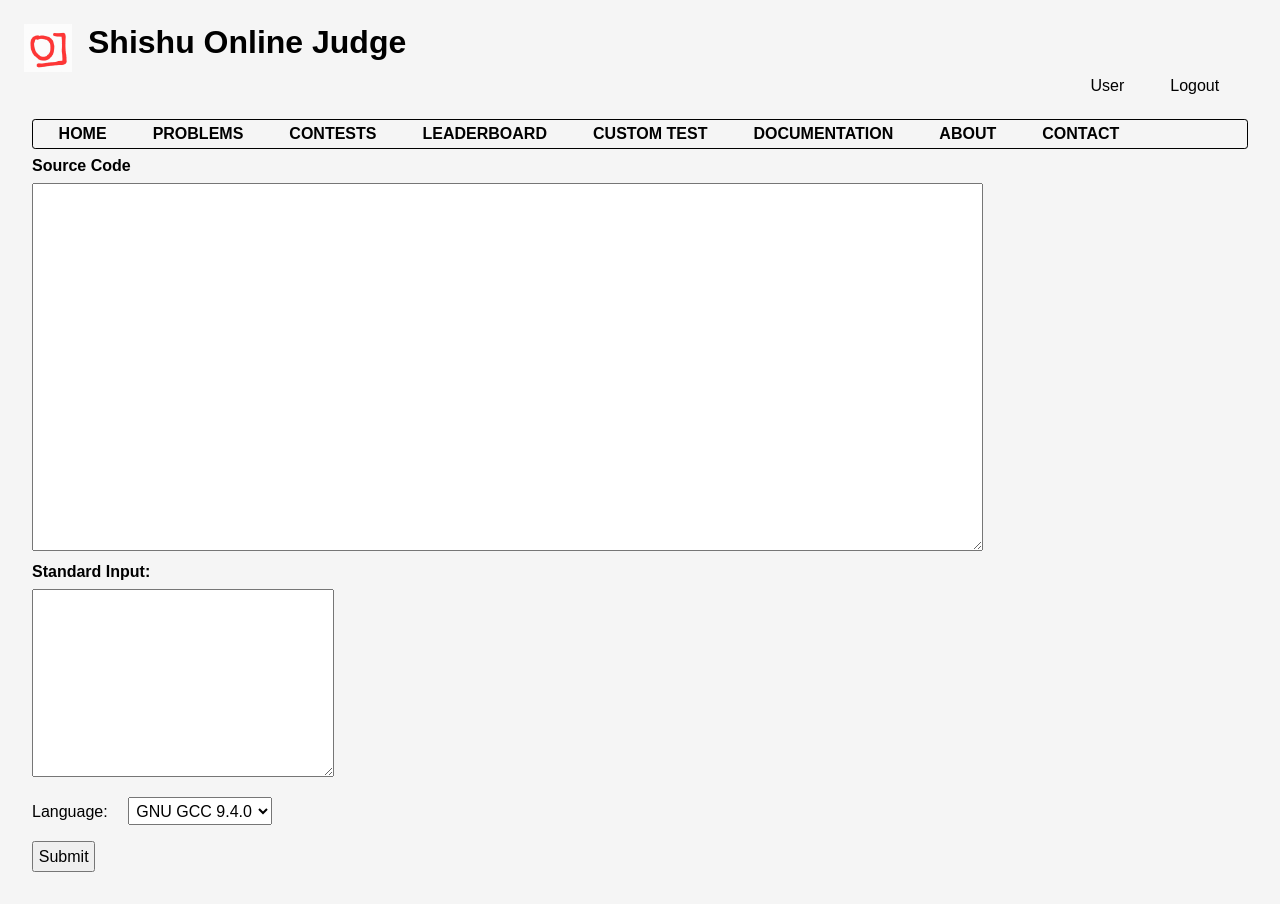
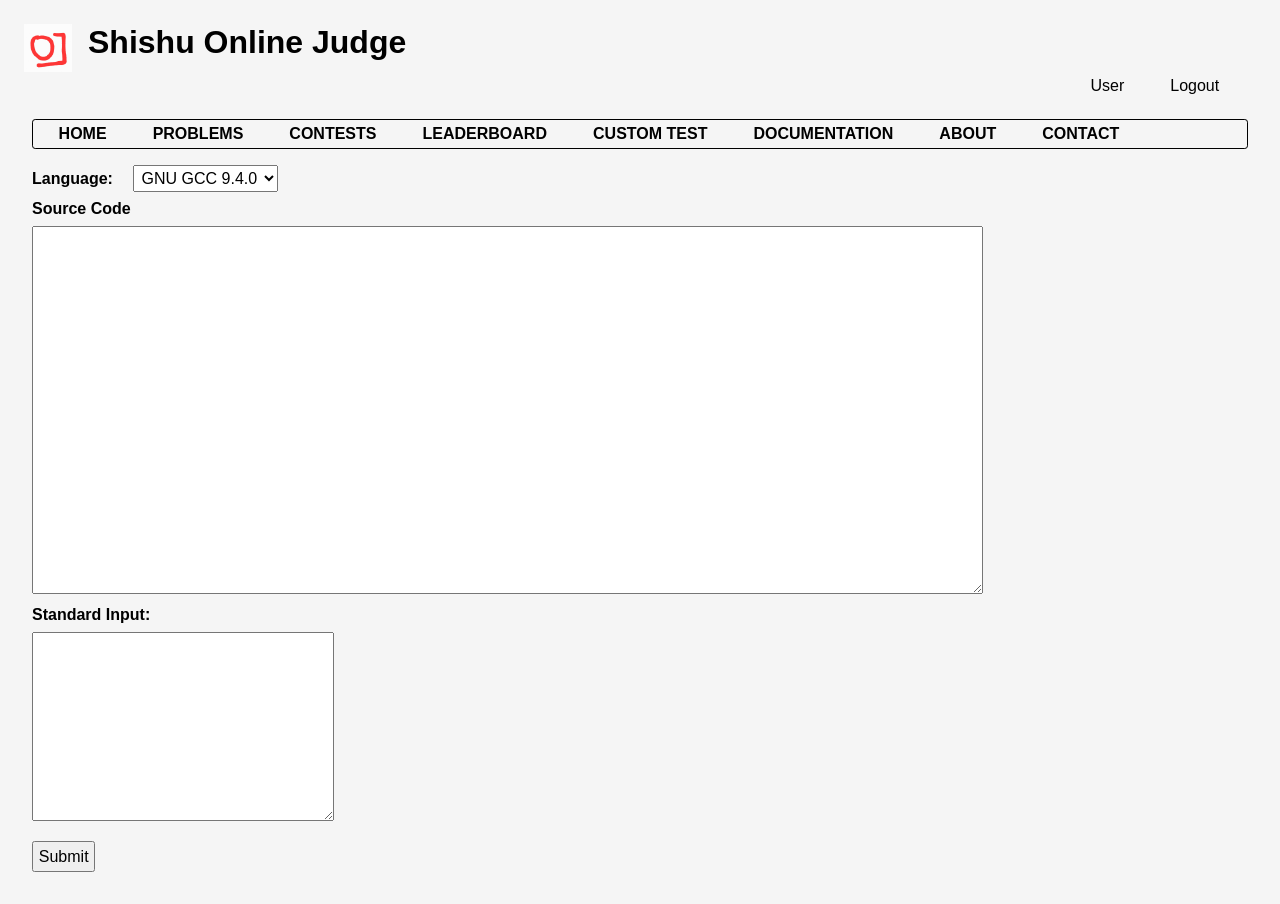
Before and after one commit to SakibSibly/shishu-online-judge, a Django app: page /customtest/ in a window 1280 px wide. Run offline with Django 4.2, Linux system fonts and the light colour scheme.

Commit message:
Language input is made as the top element of the form

```diff
--- a/customtest/forms.py
+++ b/customtest/forms.py
@@ -2,6 +2,11 @@ from django import forms
 
 
 class CodeSubmissionForm(forms.Form):
+    LANGUAGE_CHOICES = [
+        ('0', 'GNU GCC 9.4.0'),
+        ('1', 'GNU G++ 9.4.0'),
+        ('2', 'Python 3.9.13'),
+    ]
     code = forms.CharField(
         required=True,
         widget=forms.Textarea(attrs={
@@ -20,11 +25,6 @@ class CodeSubmissionForm(forms.Form):
             'id': 'stdinput'
         })
     )
-    LANGUAGE_CHOICES = [
-        ('0', 'GNU GCC 9.4.0'),
-        ('1', 'GNU G++ 9.4.0'),
-        ('2', 'Python 3.9.13'),
-    ]
     language = forms.ChoiceField(
         choices=LANGUAGE_CHOICES,
         widget=forms.Select(attrs={
--- a/customtest/templates/customtest/custom.html
+++ b/customtest/templates/customtest/custom.html
@@ -3,9 +3,13 @@
 
 {% block content %}
     <div>
-        <label class="distance emphasis" for="code">Source Code</label>
         <form method="POST">
             {% csrf_token %}
+            <div>
+                <label class="distance emphasis" for="language">Language:</label>
+                {{ form.language }}
+            </div>
+            <label class="distance emphasis" for="code">Source Code</label>
             <div>
                 {{ form.code }}
             </div>
@@ -14,10 +18,6 @@
                 {{ form.input_data }}
             </div>
             <div>
-                <label class="distance" for="language">Language:</label>
-                {{ form.language }}
-            </div>
-            <div>
                 <button class="distance" id="submit" type="submit">Submit</button>
             </div>
         </form>
```
